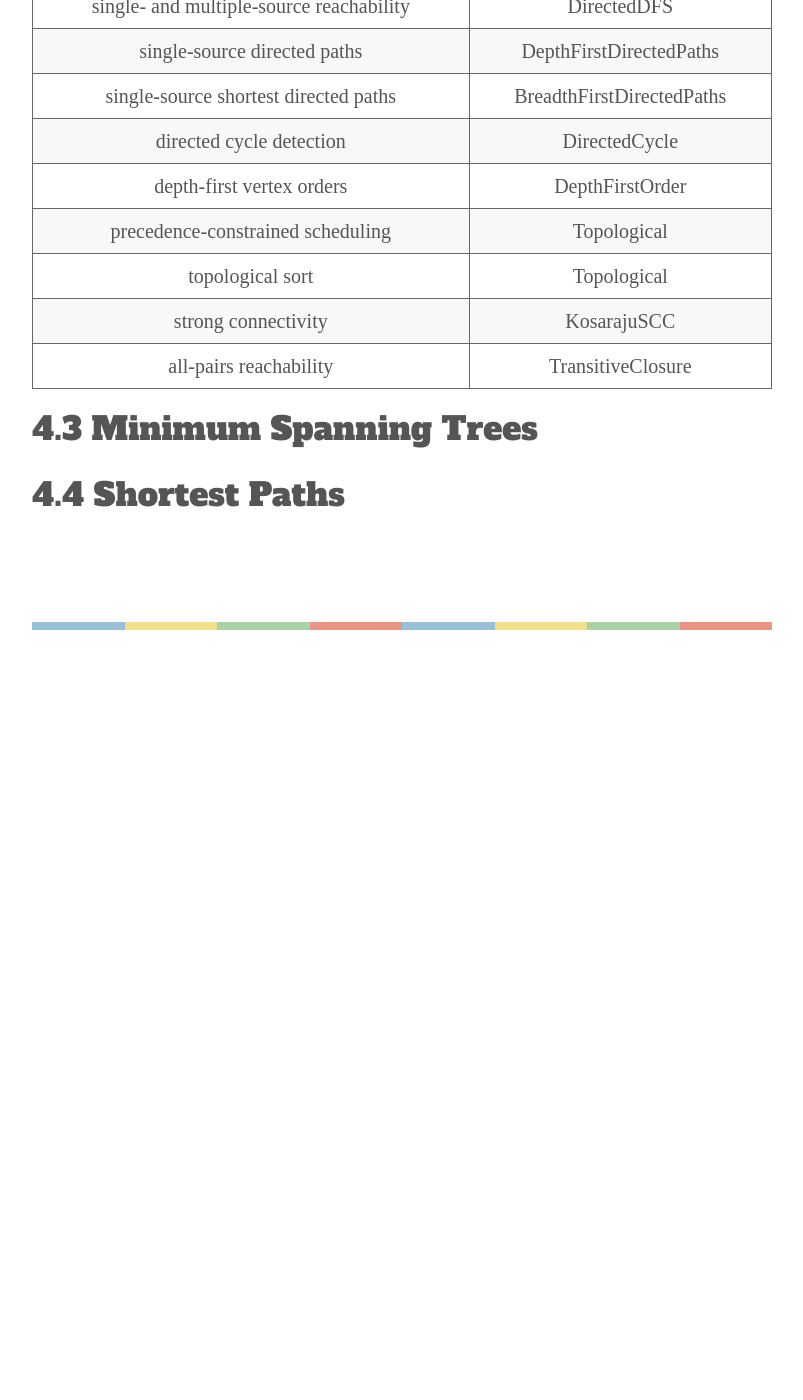
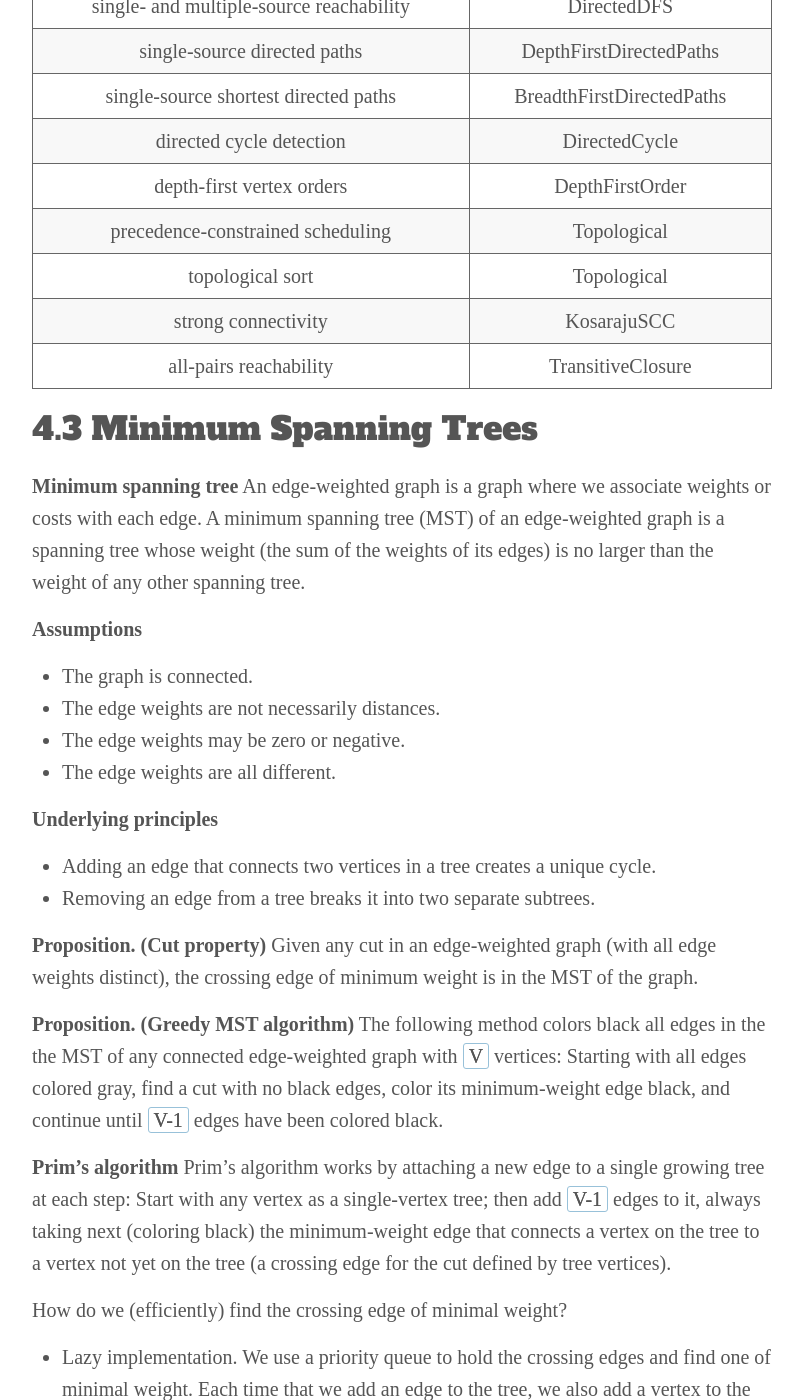
Before and after one commit to weina1117/weina1117.github.io, a Jekyll site: the page built from _posts/2016-12-20-algorithms4-chapter4.md, in a window 1280 px wide and 1400 px high, scrolled down 17246 px. Shown: the whole window, without its empty margins (238-1041 px from the left). Built offline with Jekyll 4.4.1, drawn with Linux system fonts in a browser that asks for light colours; some web fonts are replaced; formulas are drawn with MathJax 3; comment, search, counter and statistics services are not loaded; before the commit the page ends 17876 px from its top, so only the background shows below that; some of the changed text lies outside the part shown.

Commit message:
updates3

```diff
--- a/_posts/2016-12-20-algorithms4-chapter4.md
+++ b/_posts/2016-12-20-algorithms4-chapter4.md
@@ -689,18 +689,79 @@ but with an edge from `v` to `w` if and only if `w` is reachable from `v` in `G`
 4.3 Minimum Spanning Trees
 --------------------------
 
+**Minimum spanning tree**
+An edge-weighted graph is a graph where we associate weights or costs with each edge.
+A minimum spanning tree (MST) of an edge-weighted graph is a spanning tree whose weight (the
+sum of the weights of its edges) is no larger than the weight of any other spanning tree.
 
+**Assumptions**
+* The graph is connected.
+* The edge weights are not necessarily distances.
+* The edge weights may be zero or negative.
+* The edge weights are all different.
 
+**Underlying principles**
+* Adding an edge that connects two vertices in a tree creates a unique cycle.
+* Removing an edge from a tree breaks it into two separate subtrees.
 
+**Proposition. (Cut property)**
+Given any cut in an edge-weighted graph (with all edge weights distinct), the crossing edge
+of minimum weight is in the MST of the graph.
 
+**Proposition. (Greedy MST algorithm)**
+The following method colors black all edges in the the MST of any connected edge-weighted
+graph with `V` vertices: Starting with all edges colored gray, find a cut with no black edges,
+color its minimum-weight edge black, and continue until `V-1` edges have been colored black.
 
+**Prim's algorithm**
+Prim's algorithm works by attaching a new edge to a single growing tree at each step: Start
+with any vertex as a single-vertex tree; then add `V-1` edges to it, always taking next (coloring
+black) the minimum-weight edge that connects a vertex on the tree to a vertex not yet on the tree
+(a crossing edge for the cut defined by tree vertices).
 
+How do we (efficiently) find the crossing edge of minimal weight?
+* Lazy implementation.
+We use a priority queue to hold the crossing edges and find one of minimal weight. Each time that
+we add an edge to the tree, we also add a vertex to the tree. To maintain the set of crossing
+edges, we need to add to the priority queue all edges from that vertex to any non-tree vertex. But
+we must do more: any edge connecting the vertex just added to a tree vertex that is already on the
+priority queue now becomes ineligible (it is no longer a crossing edge because it connects two tree
+vertices). The lazy implementation leaves such edges on the priority queue, deferring the
+ineligibility test to when we remove them.
 
+![sample post]({{site.baseurl}}/images/algorithms4/lazy.png)
 
+* Eager implementation.
+To improve the lazy implementation of Prim's algorithm, we might try to delete ineligible edges
+from the priority queue, so that the priority queue contains only the crossing edges. But we can
+eliminate even more edges. The key is to note that our only interest is in the minimal edge from
+each non-tree vertex to a tree vertex. When we add a vertex `v` to the tree, the only possible change
+with respect to each non-tree vertex `w` is that adding `v` brings `w` closer than before to the tree. In
+short, we do not need to keep on the priority queue all of the edges from `w` to vertices tree—we just
+need to keep track of the minimum-weight edge and check whether the addition of `v` to the tree
+necessitates that we update that minimum (because of an edge `v-w` that has lower weight), which we can
+do as we process each edge in s adjacency list. In other words, we maintain on the priority queue just
+one edge for each non-tree vertex: the shortest edge that connects it to the tree.
 
+![sample post]({{site.baseurl}}/images/algorithms4/eager.png)
 
+**Proposition**
+Prim's algorithm computes the MST of any connected edge-weighted graph. The lazy version of Prim's
+algorithm uses space proportional to `E` and time proportional to `E log E` (in the worst case) to
+compute the MST of a connected edge-weighted graph with `E` edges and `V` vertices; the eager
+version uses space proportional to `V` and time proportional to `E log V` (in the worst case).
 
+**Kruskal's algorithm**
+Kruskal's algorithm processes the edges in order of their weight values (smallest to largest), taking
+for the MST (coloring black) each edge that does not form a cycle with edges previously added, stopping
+after adding `V-1` edges. The black edges form a forest of trees that evolves gradually into a single
+ tree, the MST.
 
+![sample post]({{site.baseurl}}/images/algorithms4/kruskals.png)
+
+**Proposition**
+Kruskal's algorithm computes the MST of any connected edge-weighted graph with `E` edges and `V` vertices
+ using extra space proportional to `E` and time proportional to `E log E` (in the worst case).
 
 4.4 Shortest Paths
 ------------------
```
